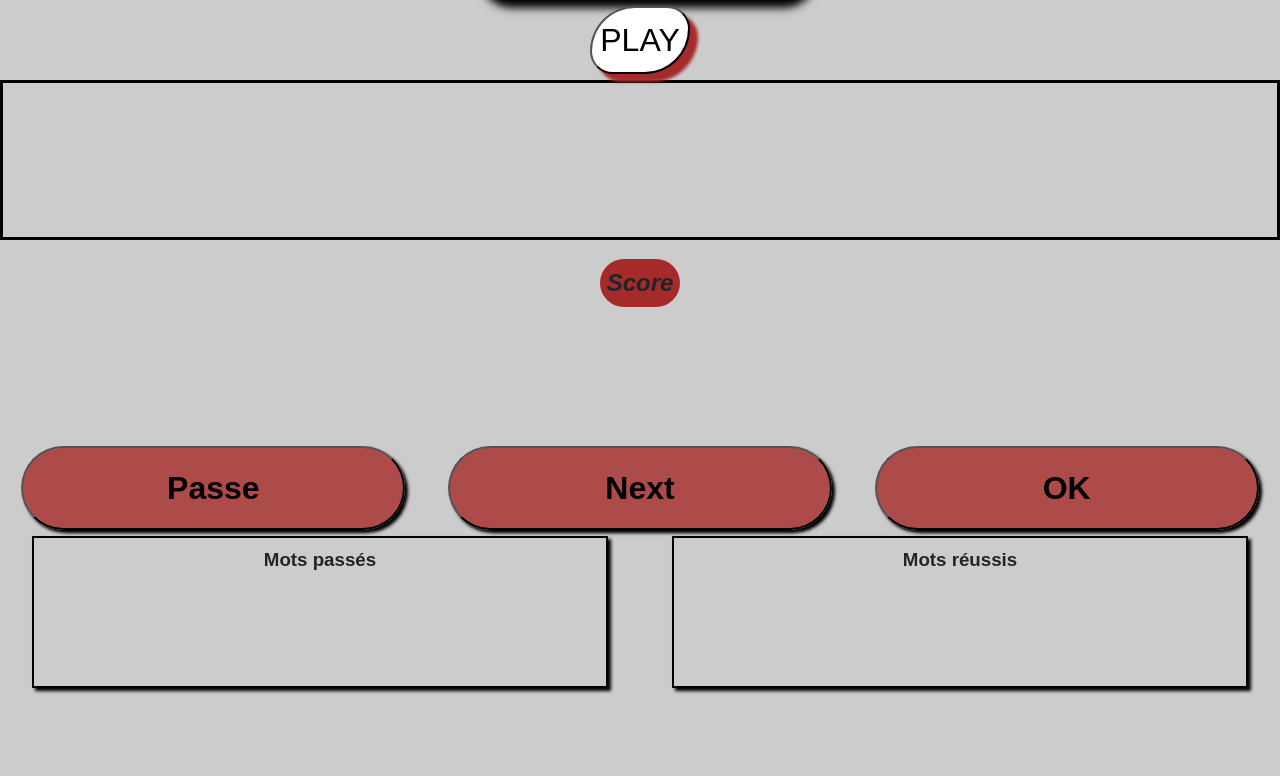
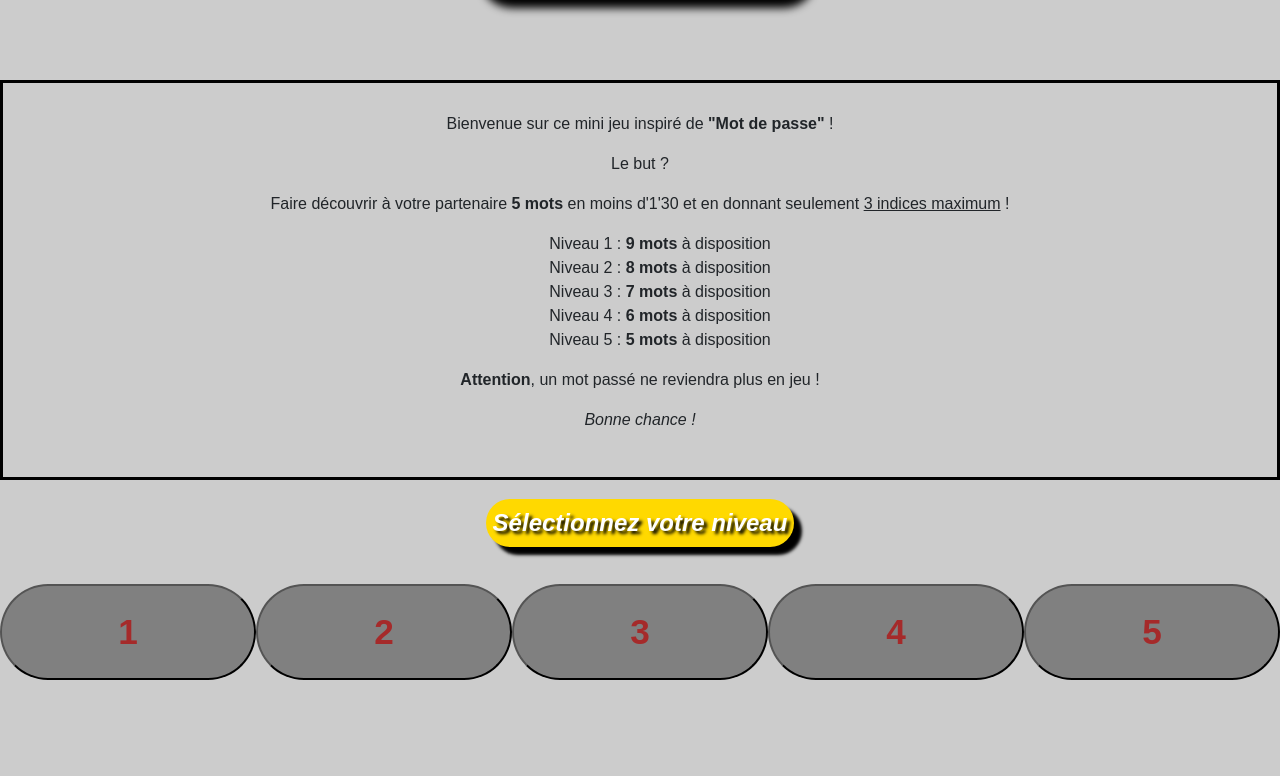
Before and after one commit to Corentin-Martin/Corentin-Martin.github.io, a PHP site: page /mdp-game/mdp.html in a window 1280 px wide. Shown: the part 64-840 px from the top of the page. Before the commit the page ends 758 px from the top, so only its background shows below. Run offline with PHP 8.4, Linux system fonts and the light colour scheme.

Commit message:
ajout niveaux + différents fix et améliorations

```diff
--- a/mdp-game/css/style.css
+++ b/mdp-game/css/style.css
@@ -6,6 +6,18 @@ body {
 
 button {
     color: black;
+}
+
+.bold {
+    font-weight: bold;
+}
+
+.italic {
+    font-style: italic;
+}
+
+.underline {
+    text-decoration: underline;
 }
 
 /* HEADER */
@@ -30,6 +42,7 @@ button {
 .play {
     height: 10vh;
     display: flex;
+    position: relative;
 }
 
 .play-button {
@@ -54,12 +67,63 @@ button {
     text-shadow: .2rem .2rem .2rem black;
 }
 
+.play-button--beforeLevelChoice {
+    display: none;
+}
+
+.wordsToRest {
+    position: absolute;
+    right: 1rem;
+    top: 1rem;
+    padding: .2rem;
+    border-radius: .5rem;
+    background-color: brown;
+    height: 70%;
+    line-height: 1rem;
+}
+
+.wordsToRest--beforeLevelChoice {
+    display : none;
+}
+
+.wordsToRest__title {
+    color: white;
+    font-style: italic;
+}
+
+.wordsToRest__number {
+    color: white;
+    text-shadow: .2rem .2rem .2rem black;
+}
+
 /* DIV LIFE-TIMER */
 
 .life-timer {
     height: 20vh;
     display: flex;
     border: .2rem solid black;
+}
+
+.life-timer--10seconds {
+    background-color: red;
+}
+
+.life-timer--beforeLevelChoice {
+    height: 50vh;
+}
+
+.lvl {
+    width: 20%;
+    border-radius: 10rem;
+    background-color: gray;
+    color: brown;
+    font-weight: bold;
+    font-size: 220%;
+}
+
+.lvl:focus {
+    background-color: green;
+    color: brown;
 }
 
 .life {
@@ -69,17 +133,26 @@ button {
     justify-content: space-around;
     padding: 0 2rem;
     list-style: none;
+    color: brown;
+}
+
+.life--10seconds {
+    color: white;
+    text-shadow: .2rem .2rem .2rem black;
+}
+
+.life--beforeLevelChoice {
+    display: none;
 }
 
 .heart {
     font-size: 3.5rem;
-    color: brown;
     text-shadow: .2rem .2rem .2rem black;
 }
 
 .heart--over {
     font-size: 3rem;
-    color: red;
+    color: white;
 }
 
 .timer {
@@ -88,6 +161,31 @@ button {
     color: brown;
     font-weight: bold;
     font-size: 6rem;
+}
+
+.timer--10seconds {
+    color: white;
+    text-shadow: .2rem .2rem .2rem black;
+}
+
+.timer--beforeLevelChoice {
+    display: none;
+}
+
+.welcome-text {
+    width: 100%;
+    display: flex;
+    flex-direction: column;
+    justify-content: center;
+    padding: 0.5rem;
+}
+
+.welcome-text li {
+    list-style: none;
+}
+
+.welcome-text--onGame {
+    display: none;
 }
 
 /* DIV SCORE */
@@ -112,6 +210,13 @@ button {
     font-size: 1.5rem;
 }
 
+.level_select {
+    background-color: rgb(255, 217, 0);
+    color: white;
+    text-shadow: .2rem .2rem .2rem black;
+    box-shadow: .5rem .5rem .2rem black;
+}
+
 .score-number {
     font-weight: bold;
     color: white;
@@ -129,7 +234,7 @@ button {
 
 .current-word {
     margin: auto;
-    background-color: rgba(0, 0, 0, 0.3);
+    background-color: white;
     padding: 1rem;
     font-size: 200%;
     border-radius: 8rem 18rem;
@@ -164,6 +269,10 @@ button {
     box-shadow: .2rem .2rem .2rem black;
 }
 
+.button--beforeLevelChoice {
+    display: none;
+}
+
 /* DIV RESULTS */
 
 .results {
@@ -172,12 +281,18 @@ button {
     justify-content: space-around;
 }
 
+.results--beforeLevelChoice {
+    display: none;
+}
+
 .results__class {
     width: 45%;
     border: 2px solid black;
     box-shadow: .2rem .2rem .2rem black;
     overflow: auto;
 }
+
+
 
 .results__title {
     margin: .5rem auto;
--- a/mdp-game/js/game.js
+++ b/mdp-game/js/game.js
@@ -6,7 +6,15 @@ const game = {
 
     onGame: null,
 
+    welcomeText: document.querySelector(".welcome-text"),
+
+    resultBox: document.querySelector(".results"),
+
+    lifeTimerBox: document.querySelector(".life-timer"),
+
     init: function() {
+
+        level.init();
 
         game.playButton.addEventListener("click", game.handleApp)
 
@@ -22,6 +30,8 @@ const game = {
 
             game.overStatus = false;
             game.onGame = true;
+
+            game.removePreGameLayout();
 
             words.init();
             lifes.init();
@@ -76,6 +86,20 @@ const game = {
         words.currentWord.textContent = "GAME OVER";
         words.divGame.append(words.currentWord);
 
+    },
+
+    removePreGameLayout: function() {
+
+        game.welcomeText.remove();
+        game.resultBox.classList.remove("results--beforeLevelChoice");
+        game.lifeTimerBox.classList.remove("life-timer--beforeLevelChoice");
+        words.divWordsToRest.classList.remove("wordsToRest--beforeLevelChoice");
+
+        next.nextButton.classList.remove("button--beforeLevelChoice");
+
+        ok.okButton.classList.remove("button--beforeLevelChoice");
+
+        level.killButtons();
     }
 }
 
--- /dev/null
+++ b/mdp-game/js/level.js
@@ -0,0 +1,58 @@
+const level = {
+
+    box: document.querySelector(".game"),
+
+    selector: 0,
+
+    init: function() {
+
+        level.createButtons();
+        level.putListeners();
+
+    },
+
+    createButtons: function() {
+
+        for (let index = 1; index <= 5; index++) {
+
+            const lvl = document.createElement("button");
+            lvl.classList.add("lvl");
+            lvl.dataset.level = index;
+            lvl.textContent = index;
+            level.box.append(lvl);
+        }
+
+        score.scoreTitle.classList.add("level_select");
+        score.scoreTitle.textContent = "Sélectionnez votre niveau";
+
+    },
+
+    killButtons: function() {
+        while (level.box.firstChild) {
+
+            level.box.removeChild(level.box.firstChild);
+
+          }
+    },
+
+    putListeners: function() {
+        const levels = document.querySelectorAll(".lvl");
+
+        for (const lvl of levels) {
+            lvl.addEventListener("click", level.handleLevelClick);
+        }
+    },
+
+    handleLevelClick: function(event) {
+
+        const lvlButton = event.currentTarget;
+        level.selector = lvlButton.dataset.level;
+
+        words.available = words.onPlayingList[level.selector -1];
+
+        game.playButton.classList.remove("play-button--beforeLevelChoice");
+
+
+    },
+
+}
--- a/mdp-game/js/lifes.js
+++ b/mdp-game/js/lifes.js
@@ -7,6 +7,8 @@ const lifes = {
         lifes.killLifes();
 
         lifes.makeLifes();
+
+        lifes.lifeBox.classList.remove("life--beforeLevelChoice");
 
     },
 
--- a/mdp-game/js/next.js
+++ b/mdp-game/js/next.js
@@ -3,6 +3,7 @@ const next = {
     nextButton: document.querySelector(".button-next"),
 
     init: function() {
+
 
         next.nextButton.addEventListener("click", next.handleNext);
 
@@ -25,7 +26,7 @@ const next = {
 
     nextWord: function() {
 
-            words.init();
+            words.wordAffichage();
             lifes.init();
 
     },
--- a/mdp-game/js/ok.js
+++ b/mdp-game/js/ok.js
@@ -5,6 +5,7 @@ const ok = {
     okBox: document.querySelector(".words__ul--ok"),
 
     init: function() {
+
 
         ok.okButton.addEventListener("click", ok.handleOk);
 
@@ -15,7 +16,7 @@ const ok = {
         if (!game.overStatus) {
 
             let liOk = document.createElement("li");
-            liOk.textContent = words.dico[words.randomIndex];
+            liOk.textContent = words.playingList[words.playingIndex-1];
             ok.okBox.append(liOk);
 
             score.increment();
--- a/mdp-game/js/passe.js
+++ b/mdp-game/js/passe.js
@@ -6,6 +6,7 @@ const passe = {
 
     init: function() {
 
+        passe.passeButton.classList.remove("button--beforeLevelChoice");
         passe.passeButton.addEventListener("click", passe.handlePasse);
 
     },
@@ -15,7 +16,7 @@ const passe = {
         if (!game.overStatus) {
 
             let liPasse = document.createElement("li");
-            liPasse.textContent = words.dico[words.randomIndex];
+            liPasse.textContent = words.playingList[words.playingIndex-1];
             passe.passeBox.append(liPasse);
 
             next.nextWord();
--- a/mdp-game/js/score.js
+++ b/mdp-game/js/score.js
@@ -1,6 +1,8 @@
 const score = {
 
     scoreNumber: document.querySelector(".score-number"),
+
+    scoreTitle: document.querySelector(".score-title"),
 
     index: 0,
 
@@ -8,6 +10,8 @@ const score = {
 
         score.index = 0;
         score.scoreNumber.textContent = score.index;
+        score.scoreTitle.classList.remove("level_select")
+        score.scoreTitle.textContent = "Score";
 
 
     },
--- a/mdp-game/js/timer.js
+++ b/mdp-game/js/timer.js
@@ -1,42 +1,47 @@
 
 const timer = {
-    temps: 30,
+
+    temps: 90,
 
     timerElement: document.querySelector(".timer"),
 
     init: function() {
 
-        timer.temps = 30,
+        setInterval(timer.compteArebours, 1000);
 
-        setInterval(timer.compteArebours, 1000);
+        timer.timerElement.classList.remove("timer--beforeLevelChoice");
 
     },
 
     compteArebours: function() {
-        let secondes = parseInt(timer.temps % 60, 10);
 
-        secondes = secondes < 10 ? "0" + secondes : secondes;
+        timer.timerElement.textContent = timer.temps;
 
-        timer.timerElement.innerText = `:${secondes}`;
-        timer.temps = timer.temps <= 0 ? 0 : timer.temps - 1;
+        if (timer.temps <= 0) {
 
-        timer.timerToZero();
+            timer.temps = 0;
+            game.over();
+
+        } else {
+            timer.temps = timer.temps -1;
+        }
+
+        timer.lastSeconds();
+
     },
 
     overTimer: function() {
         timer.temps = 0;
     },
 
-    timerToZero: function() {
+    lastSeconds: function() {
 
-        if (timer.temps === 0) {
-
-            timer.temps = 0;
-            game.over();
+        if (timer.temps < 10) {
+            game.lifeTimerBox.classList.add("life-timer--10seconds");
+            lifes.lifeBox.classList.add("life--10seconds");
+            timer.timerElement.classList.add("timer--10seconds");
 
         }
-
-    },
-
+    }
 
 }
--- a/mdp-game/mdp.html
+++ b/mdp-game/mdp.html
@@ -21,20 +21,47 @@
     </header>
 
     <div class="play">
-        <button class="play-button">PLAY</button>
+        <button class="play-button play-button--beforeLevelChoice">PLAY</button>
+
+        <div class="wordsToRest wordsToRest--beforeLevelChoice">
+            <p class="wordsToRest__title">Mots restants</p>
+            <!-- <p class="wordsToRest__number">2</p> -->
+        </div>
     </div>
 
-    <div class="life-timer">
+    <div class="life-timer life-timer--beforeLevelChoice">
 
-        <ul class="life"></ul>
+        <div class="welcome-text">
 
-        <div class="timer"></div>
+            <p>Bienvenue sur ce mini jeu inspiré de <span class="bold">"Mot de passe"</span> !</p>
+
+            <p>Le but ?</p>
+
+            <p>Faire découvrir à votre partenaire <span class="bold">5 mots</span> en moins d'1'30 et en donnant seulement <span class="underline">3 indices maximum</span> !</p>
+
+            <ul>
+                <li>Niveau 1 : <span class="bold">9 mots</span> à disposition</li>
+                <li>Niveau 2 : <span class="bold">8 mots</span> à disposition</li>
+                <li>Niveau 3 : <span class="bold">7 mots</span> à disposition</li>
+                <li>Niveau 4 : <span class="bold">6 mots</span> à disposition</li>
+                <li>Niveau 5 : <span class="bold">5 mots</span> à disposition</li>
+            </ul>
+
+            <p><span class="bold">Attention</span>, un mot passé ne reviendra plus en jeu !</p>
+
+            <p><span class="italic">Bonne chance !</span></p>
+
+        </div>
+
+        <ul class="life life--beforeLevelChoice"></ul>
+
+        <div class="timer timer--beforeLevelChoice"></div>
 
     </div>
 
     <div class="score">
 
-        <p class="score-title">Score</p>
+        <p class="score-title"></p>
 
         <div class="score-number"></div>
 
@@ -44,13 +71,13 @@
 
     <div class="buttons">
 
-        <button class="button button-pass">Passe</button>
-        <button class="button button-next">Next</button>
-        <button class="button button-ok">OK</button>
+        <button class="button button--beforeLevelChoice button-pass">Passe</button>
+        <button class="button button--beforeLevelChoice button-next">Next</button>
+        <button class="button button--beforeLevelChoice button-ok">OK</button>
 
     </div>
 
-    <div class="results">
+    <div class="results results--beforeLevelChoice">
 
             <div class="results__class">
 
@@ -71,9 +98,11 @@
 </body>
 
 <script src="./js/game.js"></script>
+<script src="./js/level.js"></script>
 <script src="./js/timer.js"></script>
 <script src="./js/lifes.js"></script>
 <script src="./js/words.js"></script>
+<script src="./js/dico.js"></script>
 <script src="./js/next.js"></script>
 <script src="./js/score.js"></script>
 <script src="./js/ok.js"></script>
```
Also changed, not shown: mdp-game/js/dico.js (added, +120 -0 lines), mdp-game/js/words.js (+39 -120 lines).
